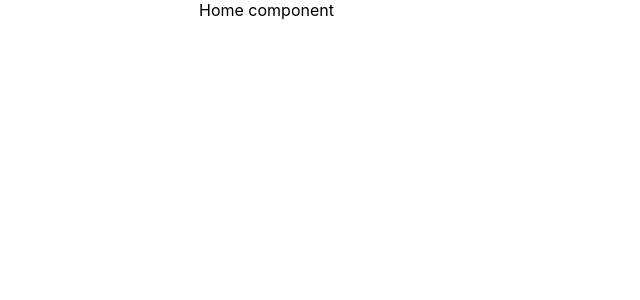
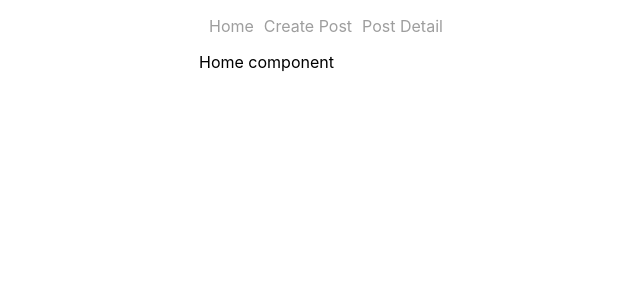
Before and after one commit to Shivaraj777/react-blog, a React (Create React App) app: page / in a window 1280 px wide. Shown: the top 300 px of the page, without its empty margins (41-681 px from the left). Built offline with nearby package versions, Linux system fonts and the light colour scheme.

Commit message:
Creating navbar

```diff
--- a/src/components/App.js
+++ b/src/components/App.js
@@ -5,6 +5,7 @@
 function App() {
   return (
     <div className="container">
+      <Navbar />
       <Routes>
         <Route exact path="/" Component={Home} />
         <Route exact path="/post/:postId" Component={PostDetail} />
--- a/src/components/Navbar.js
+++ b/src/components/Navbar.js
@@ -1,9 +1,19 @@
-
+import {Link} from 'react-router-dom';
 
 function Navbar() {
     return (
       <div className="">
-        Navbar
+        <ul id="nav">
+          <li>
+            <Link to="/">Home</Link>
+          </li>
+          <li>
+            <Link to="/create-post">Create Post</Link>
+          </li>
+          <li>
+            <Link to="/post/:postId">Post Detail</Link>
+          </li>
+        </ul>
       </div>
     );
   }
```
